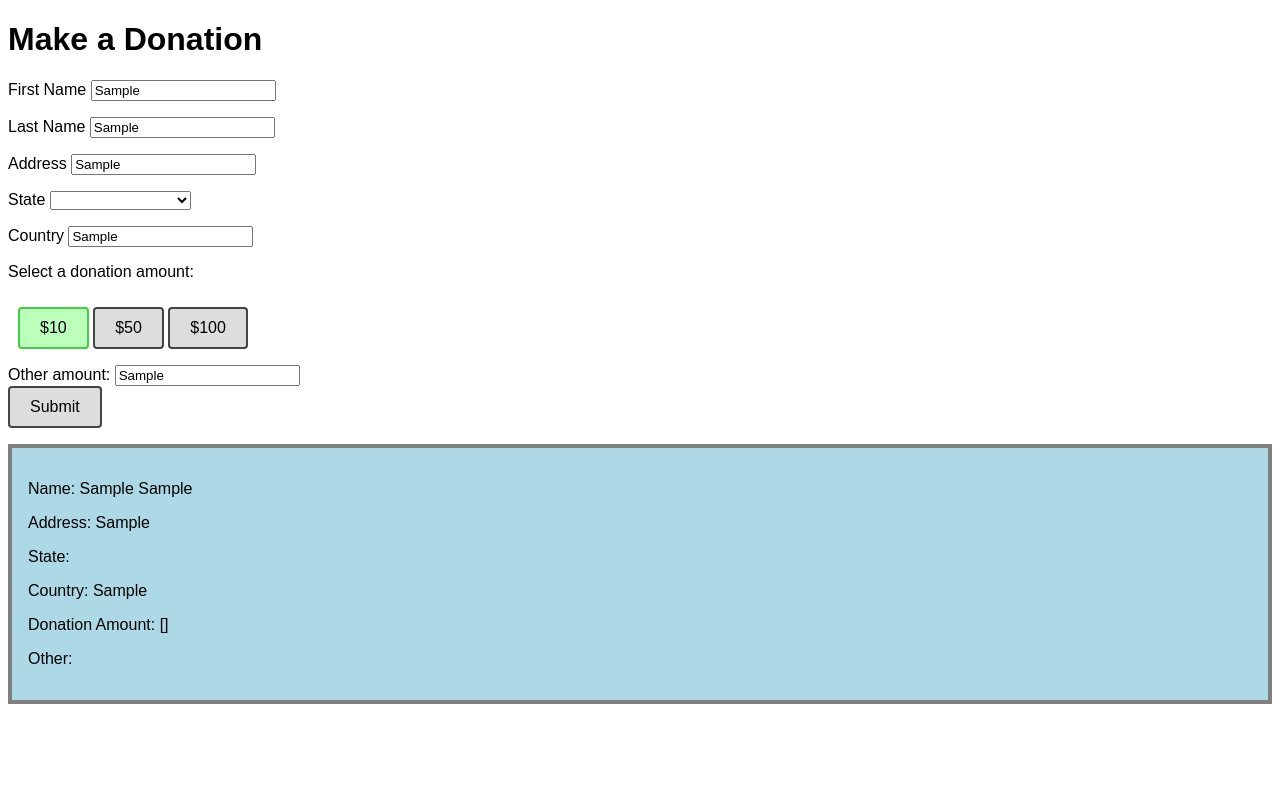
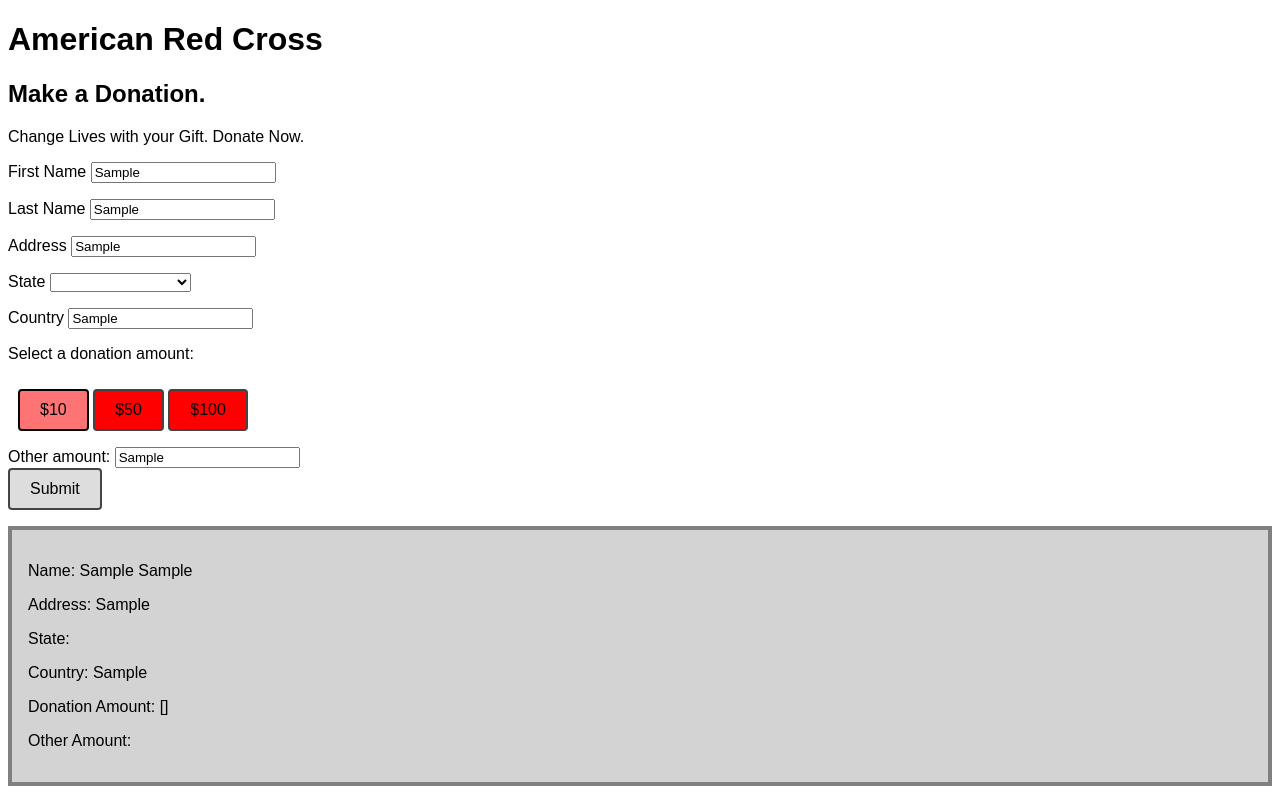
Before and after one commit to bkcarver/final-web-programming, a plain HTML site: page index.html in a window 1280 px wide. Both pictures are taken after typing "Sample", "Sample", "Sample", "Sample", "Sample" into the empty fields and a click on the button "Submit". Drawn offline with nearby package versions, Linux system fonts and the light colour scheme.

Commit message:
friday commit

```diff
--- a/index.html
+++ b/index.html
@@ -6,9 +6,11 @@
 </head>
 
 <body>
-  <h1>Make a Donation</h1>
+  <h1>American Red Cross</h1>
+  <h2>Make a Donation.</h2>
+  <p>Change Lives with your Gift. Donate Now.</p>
 
-  <div id="alpaca-registration" v-cloak>
+  <div id="donation-app" v-cloak>
     <div id="form">
       <label for="first">First Name
         <input id="first" type="text" v-model="firstName">
@@ -107,7 +109,7 @@
       <p>State: {{state}}</p>
       <p>Country: {{country}}</p>
       <p>Donation Amount: {{amount}}</p>
-      <p>Other: {{other}}</p>
+      <p>Other Amount: {{other}}</p>
     </div>
   </div>
 
--- a/script.js
+++ b/script.js
@@ -1,5 +1,5 @@
-var vm = new Vue ({
-  el: "#alpaca-registration",
+var vm = new Vue({
+  el: "#donation-app",
   data: {
     firstName: "",
     lastName: "",
--- a/style.css
+++ b/style.css
@@ -23,7 +23,7 @@ label {
 
 .radio-toolbar label {
     display:inline-block;
-    background-color:#ddd;
+    background-color:red;
     padding: 10px 20px;
     font-family:Arial;
     font-size:16px;
@@ -32,12 +32,13 @@ label {
 }
 
 .radio-toolbar label:hover {
-  background-color: #dfd;
+  background-color: #FE7373;
+  box-shadow: 2px 2px 5px grey;
 }
 
 .radio-toolbar input[type="radio"]:checked + label {
-    background-color:#bfb;
-    border-color: #4c4;
+    background-color:#FE7373;
+    border-color: black;
 }
 
 textarea {
@@ -49,7 +50,7 @@ textarea {
 #results {
   border: .25em solid gray;
   margin-top: 1em;
-  background-color: lightblue;
+  background-color: lightgrey;
   padding: 1em;
 }
 #submit {
```
